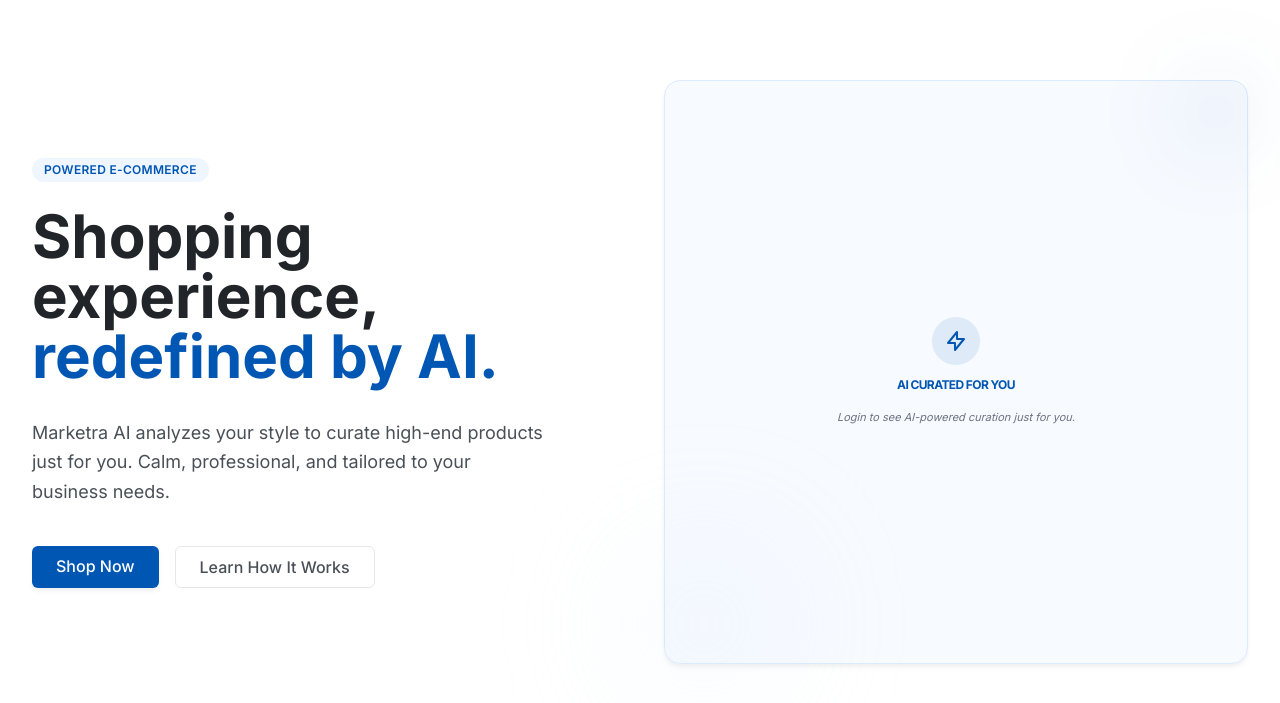
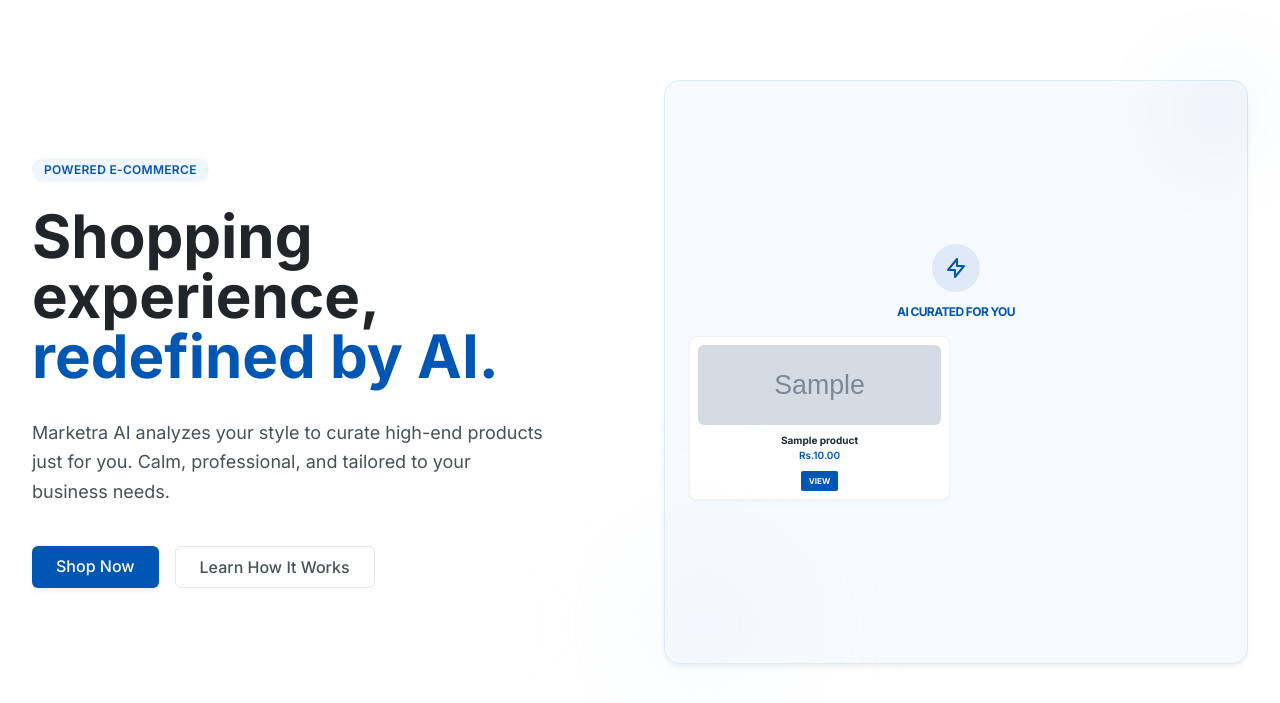
Before and after one commit to sudalai-cpu/marketra, a Django app: page / in a window 1280 px wide. Shown: the part 65-768 px from the top of the page. Run offline with Django 5.2, Linux system fonts and the light colour scheme; tables that the repository leaves empty hold one stand-in row (values such as "Sample post"); grey boxes marked "Sample" are stand-in pictures; some libraries are stand-ins or nearby versions.

Commit message:
ai update version 2.0

```diff
--- a/marketra/templates/marketra/index.html
+++ b/marketra/templates/marketra/index.html
@@ -50,7 +50,7 @@
             {% else %}
                 <div class="col-span-2 text-center">
                     <p class="text-[11px] text-gray-500 italic leading-relaxed">
-                        {{ ai_recommendations_text|default:"Start exploring our collection to see AI-powered curation just for you!" }}
+                       {{ ai_recommendations_text }}
                     </p>
                 </div>
             {% endif %}
--- a/marketra/views.py
+++ b/marketra/views.py
@@ -10,37 +10,46 @@ import random
 from .ai_utils import get_ai_recommendations
 
 def home(request):
+    # Intha lines ellam "def home" kulla 4 spaces thalli irukkanum
     featured_products = Product.objects.all().order_by('ai_rank')[:4]
     recommended_products = Product.objects.all().order_by('?')[:4]
     collection_ids = request.session.get('collection', [])
 
-    # Database-la irukka ella names-a edukkurom
-    available_products = list(Product.objects.values_list('name', flat=True))
-    available_products_str = ", ".join(available_products)
+    available_products_qs = Product.objects.all()
+    available_names = [p.name for p in available_products_qs]
+    available_products_str = ", ".join(available_names)
 
+    ai_product_objects = []
     ai_picks_text = ""
-    ai_product_objects = []
 
     if request.user.is_authenticated:
+        # History fetch
         history = ViewHistory.objects.filter(user=request.user).order_by('-viewed_at')[:5]
-        viewed_products = [item.product_name for item in history]
 
-        if viewed_products:
-            # 1. Inga thaan product_string create aaguthu
-            product_string = ", ".join(viewed_products)
+        if history.exists():
+            # item.product.name or item.product_name (Check your model)
+            viewed_products = [getattr(item, 'product_name', item.product.name if hasattr(item, 'product') else '') for item in history]
+            product_string = ", ".join(filter(None, viewed_products))
 
-            # 2. Intha line "if" kulla thaan irukkanum (Ippo sariyaa irukku)
             ai_picks_text = get_ai_recommendations(product_string, available_products_str)
 
-            suggested_names = [name.strip() for name in ai_picks_text.split(',')]
-            for name in suggested_names:
-                p = Product.objects.filter(name__icontains=name).first()
-                if p:
-                    ai_product_objects.append(p)
+            if ai_picks_text:
+                suggested_names = [name.strip().strip('.') for name in ai_picks_text.split(',')]
+                for name in suggested_names:
+                    if name:
+                        p = Product.objects.filter(name__icontains=name).first()
+                        if p:
+                            ai_product_objects.append(p)
+
+            # Match kidaikalana random-a 2 products
+            if not ai_product_objects:
+                ai_product_objects = Product.objects.all().order_by('?')[:2]
         else:
-            ai_picks_text = "Start exploring our collection for personalized picks!"
+            ai_picks_text = "Explore our shop for personalized recommendations!"
+            ai_product_objects = Product.objects.all().order_by('?')[:2]
     else:
-        ai_picks_text = "Login to see AI-powered curation just for you."
+        ai_picks_text = "Login for AI-curated picks."
+        ai_product_objects = Product.objects.all().order_by('?')[:2]
 
     context = {
         'featured_products': featured_products,
@@ -48,7 +57,7 @@ def home(request):
         'collection_ids': collection_ids,
         'collection_count': len(collection_ids),
         'ai_recommendations_text': ai_picks_text,
-        'ai_products': ai_product_objects,
+        'ai_products': ai_product_objects[:2],
     }
 
     return render(request, 'marketra/index.html', context)
```
Also changed, not shown: marketra/ai_utils.py (+13 -14 lines), media/products/ChatGPT_Image_Jan_27_2026_04_28_40_PM.png (added), media/products/WhatsApp_Image_2025-01-18_at_7_SQEzgN3.53.08_AM.jpeg (added), media/products/WhatsApp_Image_2026-01-25_at_7.32.11_PM.jpeg (added).
